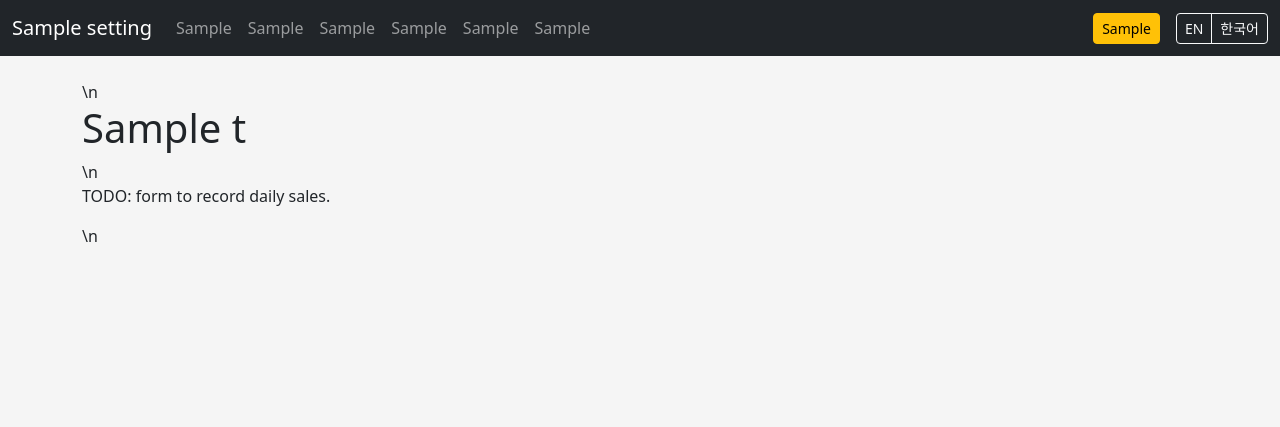
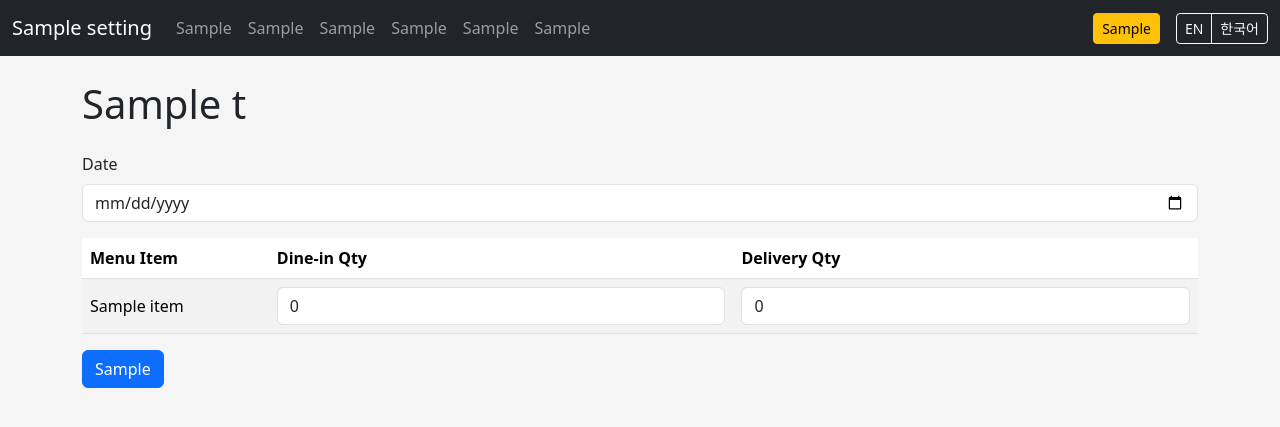
Before and after one commit to Phlorenci/restaurant_assistant., a Python web app: template templates/income/record_sales.html in a window 1280 px wide. Shown: the top 427 px of the page. Run offline with Jinja, Linux system fonts and the light colour scheme; the template is opened without the code that fills it: most values are stand-ins (such as "Sample title", 1, 10 or a date in 2020).

Commit message:
Update record_sales.html

```diff
--- a/templates/income/record_sales.html
+++ b/templates/income/record_sales.html
@@ -1 +1,54 @@
-{% extends 'base.html' %}\n{% block content %}\n<h1>{{ t['title_record_sales'] }}</h1>\n<p>TODO: form to record daily sales.</p>\n{% endblock %}\n
+{% extends 'base.html' %}
+{% block content %}
+<h1 class="mb-4">{{ t['title_record_sales'] }}</h1>
+
+<form method="post">
+  <div class="mb-3">
+    <label class="form-label">Date</label>
+    <!-- Date input defaults to today; user can change it -->
+    <input type="date" name="date" class="form-control" value="{{ date_str }}">
+  </div>
+
+  {% if menu_items %}
+  <div class="table-responsive">
+    <table class="table table-striped align-middle">
+      <thead>
+        <tr>
+          <th>Menu Item</th>
+          <th>Dine-in Qty</th>
+          <th>Delivery Qty</th>
+        </tr>
+      </thead>
+      <tbody>
+        {% for item in menu_items %}
+        <tr>
+          <td>
+            {{ item.name }}
+            <!-- Hidden field to send back menu item id -->
+            <input type="hidden" name="menu_id" value="{{ item.id }}">
+          </td>
+          <td>
+            <input type="number"
+                   name="dine_in_{{ item.id }}"
+                   class="form-control"
+                   min="0"
+                   value="0">
+          </td>
+          <td>
+            <input type="number"
+                   name="delivery_{{ item.id }}"
+                   class="form-control"
+                   min="0"
+                   value="0">
+          </td>
+        </tr>
+        {% endfor %}
+      </tbody>
+    </table>
+  </div>
+  <button type="submit" class="btn btn-primary">{{ t['btn_save'] }}</button>
+  {% else %}
+  <p>No active menu items found. Please add menu items first.</p>
+  {% endif %}
+</form>
+{% endblock %}
```
